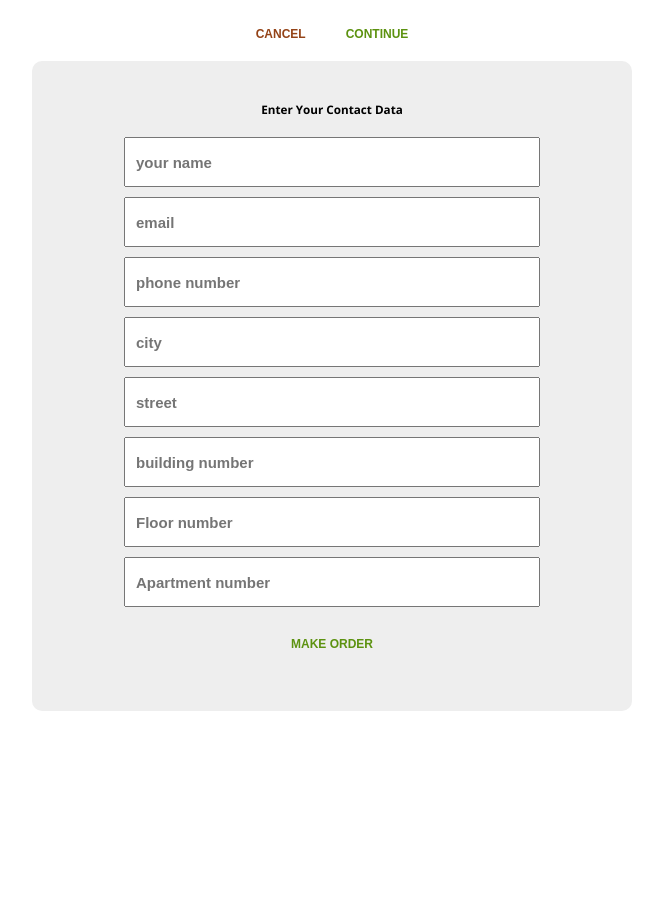
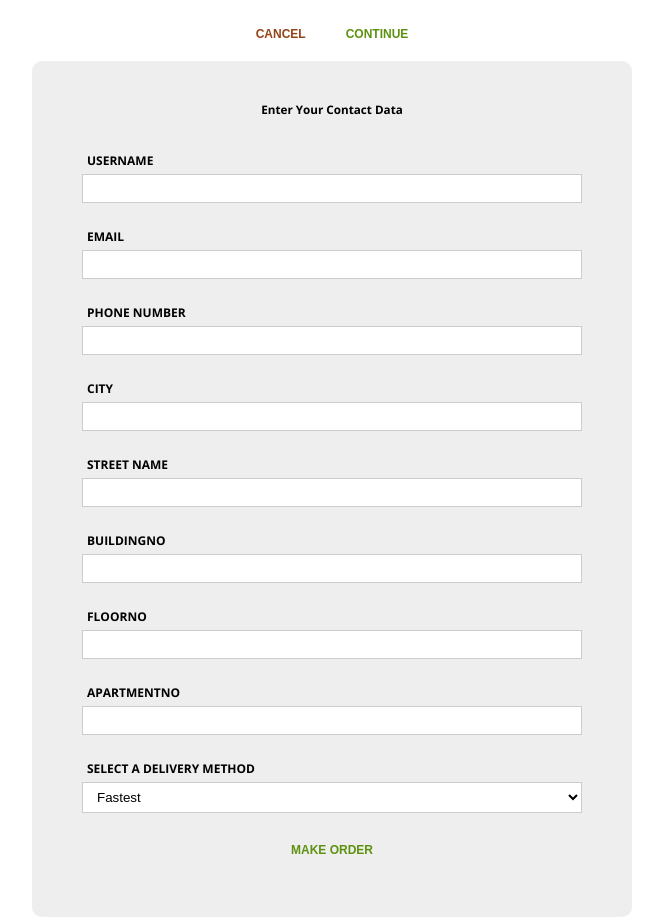
Before and after one commit to tareq-abdelhaq/burger-builder, a React (Create React App) app: page /checkout/order-forum in a window 1280 px wide. Shown: the part 420-1337 px from the top of the page, without its empty margins (308-971 px from the left). Before the commit the page ends 1131 px from the top, so only its background shows below. Built offline with nearby package versions, Linux system fonts and the light colour scheme.

Commit message:
extract from input component

```diff
--- /dev/null
+++ b/src/components/UI/Input/Input.js
@@ -0,0 +1,36 @@
+import PropTypes from "prop-types"
+import classes from "./Input.module.css"
+
+const input = (props) => {
+    let inputElement
+    switch(props.inputtype){
+        case "input":
+            inputElement = <input className={classes.InputElement} {...props}/>
+            break
+        case "textarea":
+            inputElement = <textarea className={classes.InputElement} {...props}/>
+            break
+        case "select":
+            inputElement =
+                <select className={classes.InputElement} {...props}>
+                    {props.options.map(option => <option key={option} value={option}>{option}</option>)}
+                </select>
+            break
+        default:
+            inputElement = <input className={classes.InputElement} {...props}/>
+
+    }
+    return (
+        <div className={classes.Input}>
+            <label className={classes.Label} id={props.id}>{props.label}</label>
+            {inputElement}
+        </div>
+    )
+}
+
+input.propTypes = {
+    inputtype: PropTypes.string.isRequired
+}
+
+
+export default input;
--- /dev/null
+++ b/src/components/UI/Input/Input.module.css
@@ -0,0 +1,32 @@
+.Input
+{
+    width: 100%;
+    padding: 10px;
+}
+
+.Label
+{
+    font-weight: 700;
+    display: block;
+    margin: 0.5rem;
+    font-size: 1.2rem;
+    width: fit-content;
+    text-transform: uppercase;
+}
+
+.InputElement
+{
+    outline: none;
+    border: 1px solid #CCC;
+    background-color: #FFF;
+    padding: 6px 10px;
+    display: block;
+    width: 100%;
+}
+
+.InputElement:focus
+{
+    outline: none;
+    background-color: #b97725;
+    color: #FFF;
+}
--- a/src/containers/CheckOut/OrderForum/OrderForum.js
+++ b/src/containers/CheckOut/OrderForum/OrderForum.js
@@ -6,11 +6,13 @@ import axios from "../../../axios"
 import SuccessModal from "../../../components/UI/SuccessModal/SuccessModal";
 import Modal from "../../../components/UI/Modal/Modal";
 import withRouter from "../../../hoc/withRouter";
+import Input from "../../../components/UI/Input/Input";
 
 class OrderForum extends Component
 {
 
     state = {
+        orderForm: {
             username: "",
             email: "",
             phoneNumber: "",
@@ -19,6 +21,8 @@ class OrderForum extends Component
             buildingNumber: "",
             floorNumber: "",
             apartmentNumber: "",
+            deliveryMethod: "Fastest"
+        },
         loading: false,
         success: false,
         modalVisible: false
@@ -26,10 +30,20 @@ class OrderForum extends Component
     }
 
     inputChangeHandler = (e) => {
-        this.setState({[e.target.name]: e.target.value})
+        this.setState({orderForm: {...this.state.orderForm,[e.target.name]: e.target.value}})
+
+        this.setState(prevState => {
+            return {
+                ...prevState,
+                orderForm: {
+                    ...(prevState.orderForm),
+                    [e.target.name]: e.target.value
+                }
+            }
+        })
     }
 
-    orderHandler = (e) =>
+   submitOrderHandler = (e) =>
     {
         e.preventDefault();
         this.setState({loading: true})
@@ -37,15 +51,15 @@ class OrderForum extends Component
              ingredients: this.props.ingredients,
              price: this.props.totalPrice,
              customer: {
-                     name: this.state.username,
-                     email: this.state.email,
-                     phoneNumber: this.state.phoneNumber
+                     name: this.state.orderForm.username,
+                     email: this.state.orderForm.email,
+                     phoneNumber: this.state.orderForm.phoneNumber
                  },
                  address: {
-                     streetName: this.state.streetName,
-                     buildingNo: this.state.buildingNumber,
-                     floorNumber: this.state.floorNumber,
-                     apartNumber: this.state.apartmentNumber
+                     streetName: this.state.orderForm.streetName,
+                     buildingNo: this.state.orderForm.buildingNumber,
+                     floorNumber: this.state.orderForm.floorNumber,
+                     apartNumber: this.state.orderForm.apartmentNumber
                  }
              }
         axios.post("/orders.json",order)
@@ -67,15 +81,27 @@ class OrderForum extends Component
                             <>
                                 <h3> Enter your Contact Data </h3>
                                 <form>
-                                    <input type="text" placeholder="your name" name="username" value={this.state.username} onChange={this.inputChangeHandler}/>
-                                    <input type="email" placeholder="email" name="email" value={this.state.email} onChange={this.inputChangeHandler}/>
-                                    <input type="text" placeholder="phone number" name="phoneNumber" value={this.state.phoneNumber} onChange={this.inputChangeHandler}/>
-                                    <input type="text" placeholder="city" name="city" value={this.state.city} onChange={this.inputChangeHandler}/>
-                                    <input type="text" placeholder="street" name="streetName" value={this.state.streetName} onChange={this.inputChangeHandler}/>
-                                    <input type="text" placeholder="building number" name="buildingNumber" value={this.state.buildingNumber} onChange={this.inputChangeHandler}/>
-                                    <input type="text" placeholder="Floor number" name="floorNumber" value={this.state.floorNumber} onChange={this.inputChangeHandler}/>
-                                    <input type="text" placeholder="Apartment number" name="apartmentNumber" value={this.state.apartmentNumber} onChange={this.inputChangeHandler}/>
-                                    <Button btnType="Success" clicked={this.orderHandler}>Make Order</Button>
+                                    <Input label="username" inputtype="input" type="text" name="username" id="username"
+                                           value={this.state.orderForm.username} onChange={this.inputChangeHandler}/>
+                                    <Input label="email" inputtype="input" type="email" name="email" id="email"
+                                           value={this.state.orderForm.email} onChange={this.inputChangeHandler}/>
+                                    <Input label="phone number" inputtype="input" type="text" name="phoneNumber" id="phoneNumber"
+                                           value={this.state.orderForm.phoneNumber} onChange={this.inputChangeHandler}/>
+                                    <Input label="city" inputtype="input" type="text" name="city" id="city"
+                                           value={this.state.orderForm.city} onChange={this.inputChangeHandler}/>
+                                    <Input label="street name" inputtype="input" type="text" name="streetName" id="street"
+                                           value={this.state.orderForm.streetName} onChange={this.inputChangeHandler}/>
+                                    <Input label="buildingNo" inputtype="input" type="text" name="buildingNumber" id="buildingNumber"
+                                           value={this.state.orderForm.buildingNumber} onChange={this.inputChangeHandler}/>
+                                    <Input label="floorNo" inputtype="input" type="text" name="floorNumber" id="floorNumber"
+                                           value={this.state.orderForm.floorNumber} onChange={this.inputChangeHandler}/>
+                                    <Input label="apartmentNo" inputtype="input" type="text" name="apartmentNumber" id="apartmentNumber"
+                                           value={this.state.orderForm.apartmentNumber} onChange={this.inputChangeHandler}/>
+                                    <Input inputtype="select" label="select a delivery method" options={["Fastest","Cheapest"]}
+                                           value={this.state.orderForm.deliveryMethod} name="deliveryMethod" id="deliveryMethod"
+                                           onChange={this.inputChangeHandler}
+                                    />
+                                    <Button btnType="Success" clicked={this.submitOrderHandler}>Make Order</Button>
                                 </form>
                             </>
                         }
--- a/src/containers/CheckOut/OrderForum/OrderForum.module.css
+++ b/src/containers/CheckOut/OrderForum/OrderForum.module.css
@@ -22,16 +22,3 @@
     text-transform: capitalize;
     margin-bottom: 2rem;
 }
-.OrderForum form input
-
-{
-
-    display: block;
-    margin: auto auto 1rem;
-    width: 80%;
-    height: 5rem;
-    padding-left: 1rem;
-    font-size: 1.5rem;
-    color: #7f3608;
-    font-weight: 700;
-}
```
Lines whose indentation alone changed are shown as unchanged.
